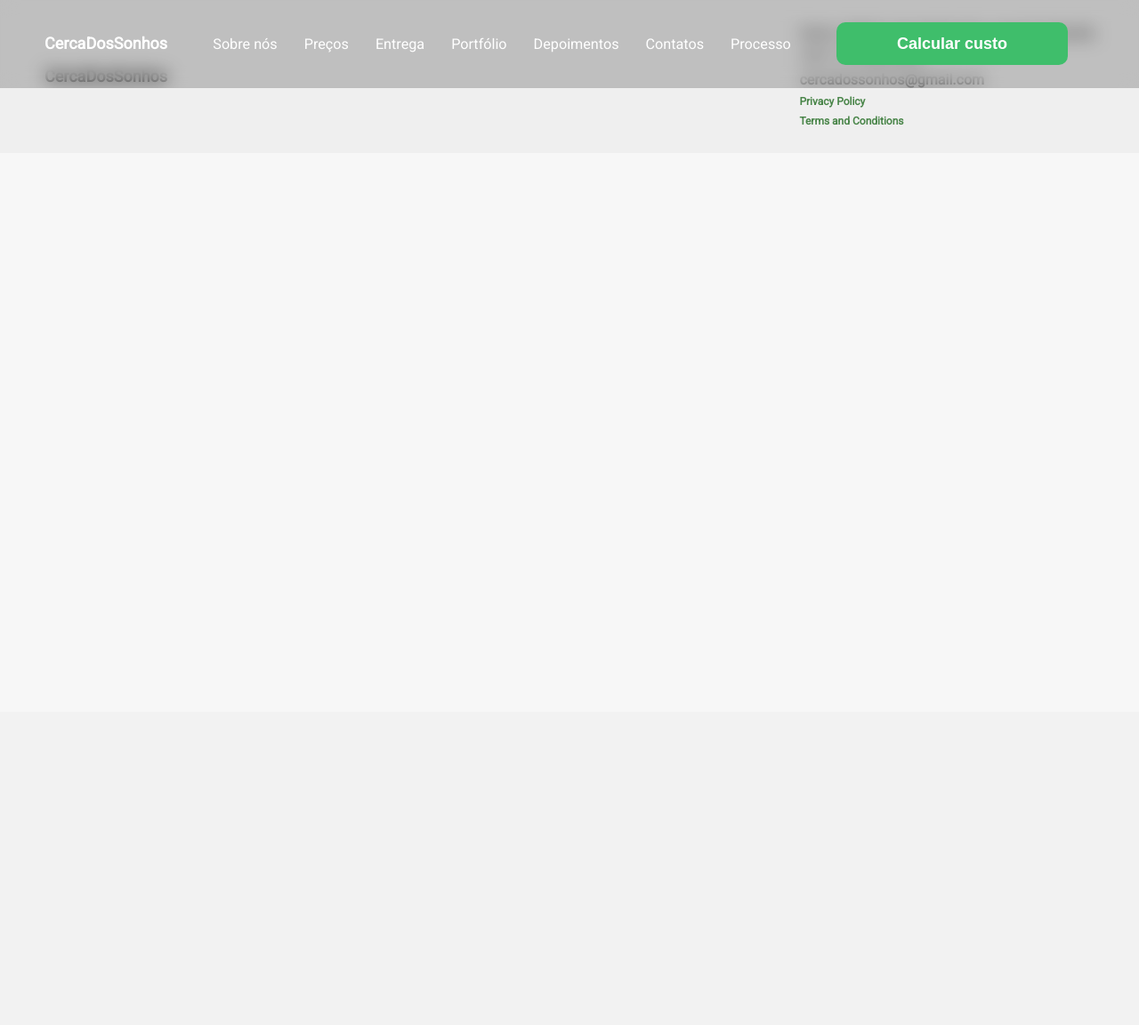
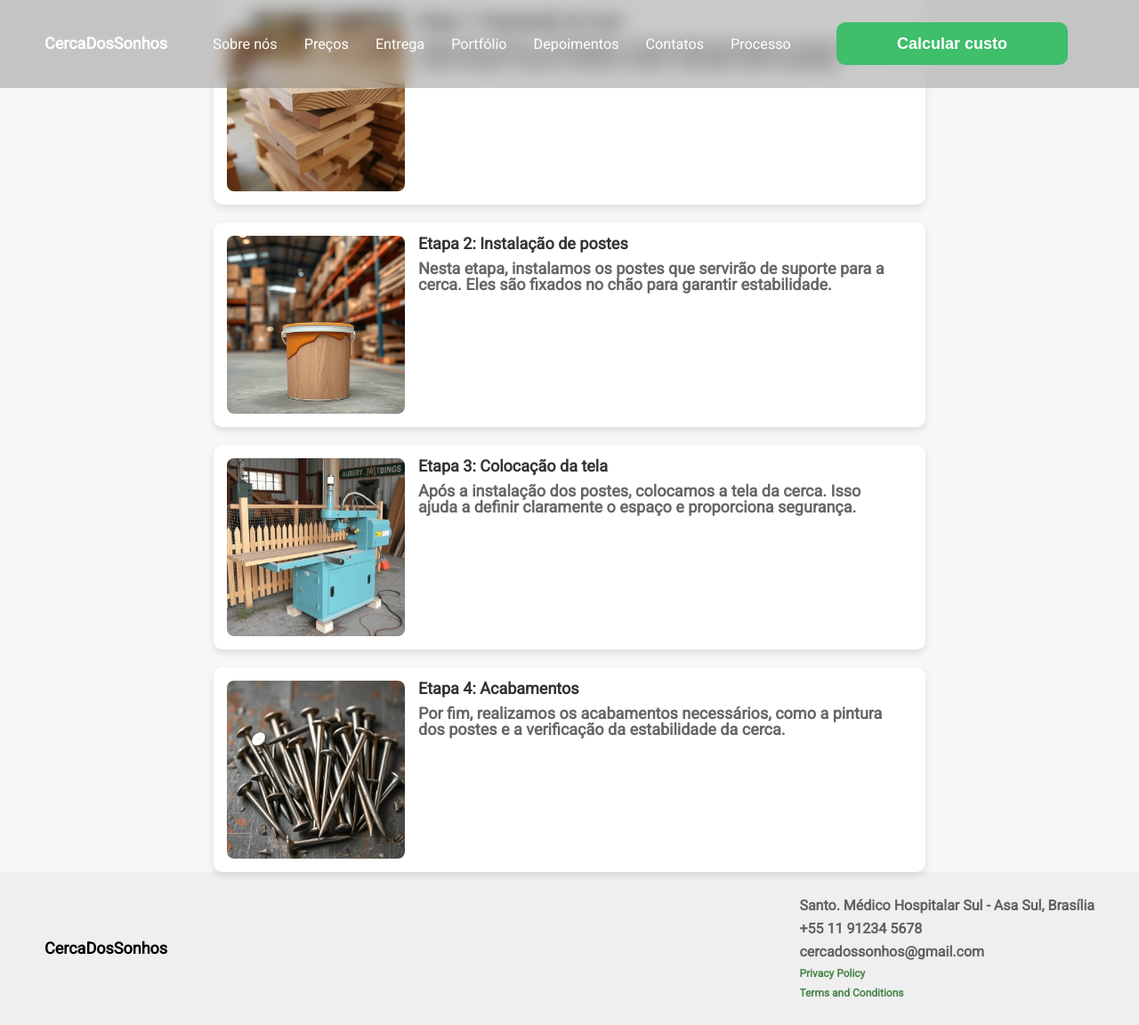
Before and after one commit to NausAlexus/Zabor-dlya-braziliya, a PHP site: page /work.html in a window 1280 px wide. Shown: the whole page at 89% size. Before the commit the page ends 141 px from the top, so only its background shows below. Run offline with PHP 8.4, Linux system fonts and the light colour scheme; some libraries are stand-ins or nearby versions.

Commit message:
впвкпп

```diff
--- a/style/style.css
+++ b/style/style.css
@@ -1195,7 +1195,51 @@
 
 
 
+.process-steps {
+	display: flex;
+	flex-direction: column;
+	gap: 20px;
+	max-width: 800px;
+	margin: 0 auto;
+}
 
+.step {
+	display: flex;
+	padding: 15px;
+	background-color: #fff;
+	border-radius: 10px;
+	box-shadow: 0 4px 8px rgba(0, 0, 0, 0.1);
+	transition: transform 0.3s, box-shadow 0.3s;
+}
+
+.step:hover {
+	transform: translateY(-5px);
+	box-shadow: 0 8px 16px rgba(0, 0, 0, 0.2);
+}
+
+.reverse {
+	flex-direction: row-reverse;
+}
+
+.description {
+	flex: 1;
+	padding: 0 15px;
+}
+
+.step img {
+	max-width: 200px; /* Измените размер изображения по вашему усмотрению */
+	height: auto;
+	border-radius: 8px;
+}
+
+.description h3 {
+	margin-bottom: 10px;
+	color: #333; /* Темный цвет заголовков */
+}
+
+.description p {
+	color: #666; /* Серый цвет текста */
+}
 
 
 
--- a/work.html
+++ b/work.html
@@ -68,7 +68,39 @@
 </header>
 
 <main>
+    <section class="process-steps">
+        <div class="step">
+            <img src="img/benefit-1.jpg" alt="Etapa 1: Preparação do local">
+            <div class="description">
+                <h3>Etapa 1: Preparação do local</h3>
+                <p>Antes de iniciar a instalação, é importante preparar o local. Isso inclui limpar a área e marcar onde o cercado será instalado.</p>
+            </div>
+        </div>
 
+        <div class="step reverse">
+            <div class="description">
+                <h3>Etapa 2: Instalação de postes</h3>
+                <p>Nesta etapa, instalamos os postes que servirão de suporte para a cerca. Eles são fixados no chão para garantir estabilidade.</p>
+            </div>
+            <img src="img/benefit-2.jpg" alt="Etapa 2: Instalação de postes">
+        </div>
+
+        <div class="step">
+            <img src="img/benefit-3.jpg" alt="Etapa 3: Colocação da tela">
+            <div class="description">
+                <h3>Etapa 3: Colocação da tela</h3>
+                <p>Após a instalação dos postes, colocamos a tela da cerca. Isso ajuda a definir claramente o espaço e proporciona segurança.</p>
+            </div>
+        </div>
+
+        <div class="step reverse">
+            <div class="description">
+                <h3>Etapa 4: Acabamentos</h3>
+                <p>Por fim, realizamos os acabamentos necessários, como a pintura dos postes e a verificação da estabilidade da cerca.</p>
+            </div>
+            <img src="img/benefit-4.jpg" alt="Etapa 4: Acabamentos">
+        </div>
+    </section>
 </main>
 
 <footer class="footer" id="footer">
```
